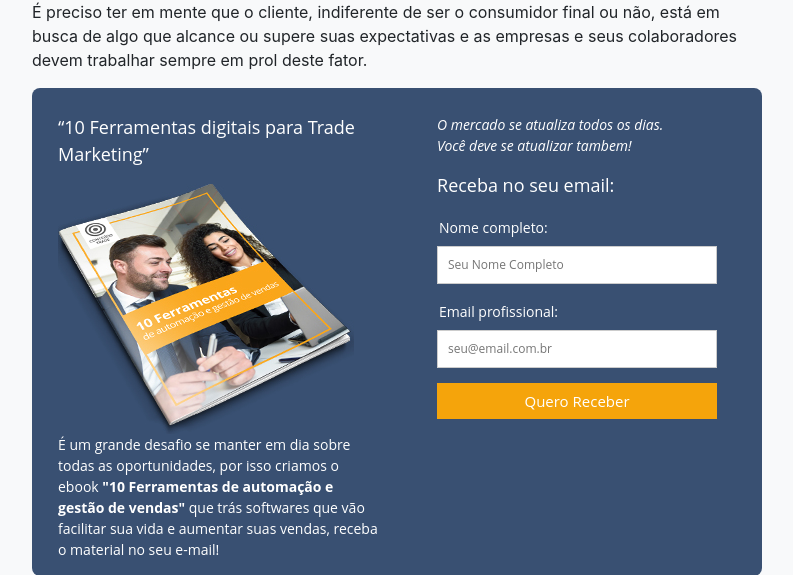
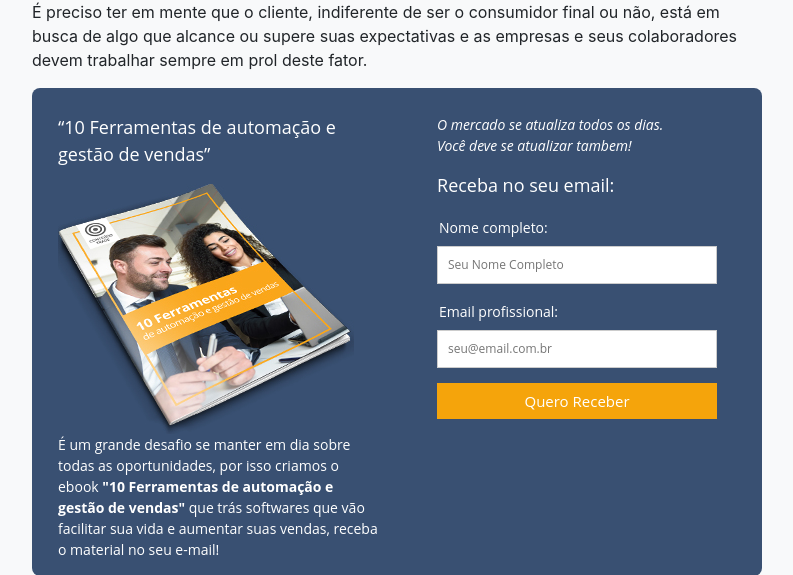
Before and after one commit to MenezesVinicius/ConteudoTrade, a PHP site: page /pages/first_post.php in a window 1280 px wide. Shown: the part 1344-1919 px from the top of the page, without its empty margins (53-846 px from the left). Run offline with PHP 8.4, Linux system fonts and the light colour scheme; data that the repository does not hold is empty.

Commit message:
first_post

```diff
--- a/pages/first_post.php
+++ b/pages/first_post.php
@@ -95,7 +95,7 @@
                             <div class="bb_c1">
 
 
-                                <p class="ebook_title"> “10 Ferramentas digitais para Trade Marketing” </p>
+                                <p class="ebook_title"> “10 Ferramentas de automação e gestão de vendas” </p>
 <img class="img-fluid" src="../img/ebook2.jpg"/>
                                 <p class="ebook_text"> É um grande desafio se manter em dia sobre todas as oportunidades, por isso criamos o ebook <b> "10 Ferramentas de automação e gestão de vendas" </b> que trás softwares que vão facilitar sua vida e aumentar suas vendas, receba o material no seu e-mail!</p>
                             </div>
```
